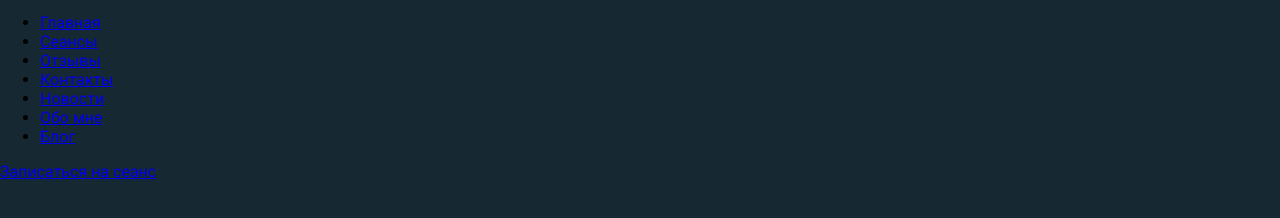
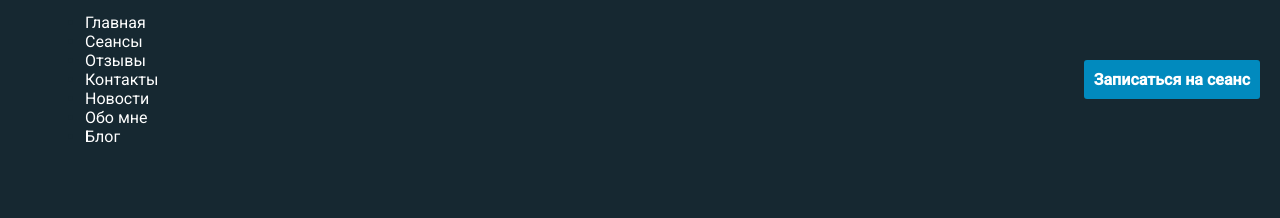
Before and after one commit to turatbekovamalika/ritm-style, a plain HTML site: page index.html in a window 1280 px wide. Shown: the part 30-248 px from the top of the page. Drawn offline with Linux system fonts and the light colour scheme.

Commit message:
Добавляет cta

```diff
--- a/scss/_base.scss
+++ b/scss/_base.scss
@@ -17,3 +17,41 @@ body {
   font-weight: 400;
   background-color: $body-bg;
 }
+
+.header-nav {
+  color: $body-bg;
+  padding: 0px 20px;
+  display: flex;
+  justify-content: space-between;
+  align-items: center;
+}
+
+.header-menu {
+  ul {
+    margin: 0;
+    padding: 0;
+    display: flex;
+  }
+  li {
+    margin: 0px 25px;
+  }
+  a {
+    text-decoration: none;
+    color: $white;
+    transition: 0.3s;
+    font-size: 16px;
+  }
+}
+
+.cta-button {
+  background-color: #018abe;
+  display: block;
+  color: $white;
+  text-align: center;
+  transition: 0.3s;
+  border-radius: 3px;
+  text-decoration: none;
+  padding: 10px 10px;
+  font-size: 16px;
+  font-weight: bold;
+}
--- a/scss/_vars.scss
+++ b/scss/_vars.scss
@@ -1,3 +1,4 @@
 $main-font: "Roboto", serif;
 $title-font: "El Messiri", serif;
 $body-bg: #162831;
+$white: #ffffff;
```
Also changed, not shown: css/style.css.
